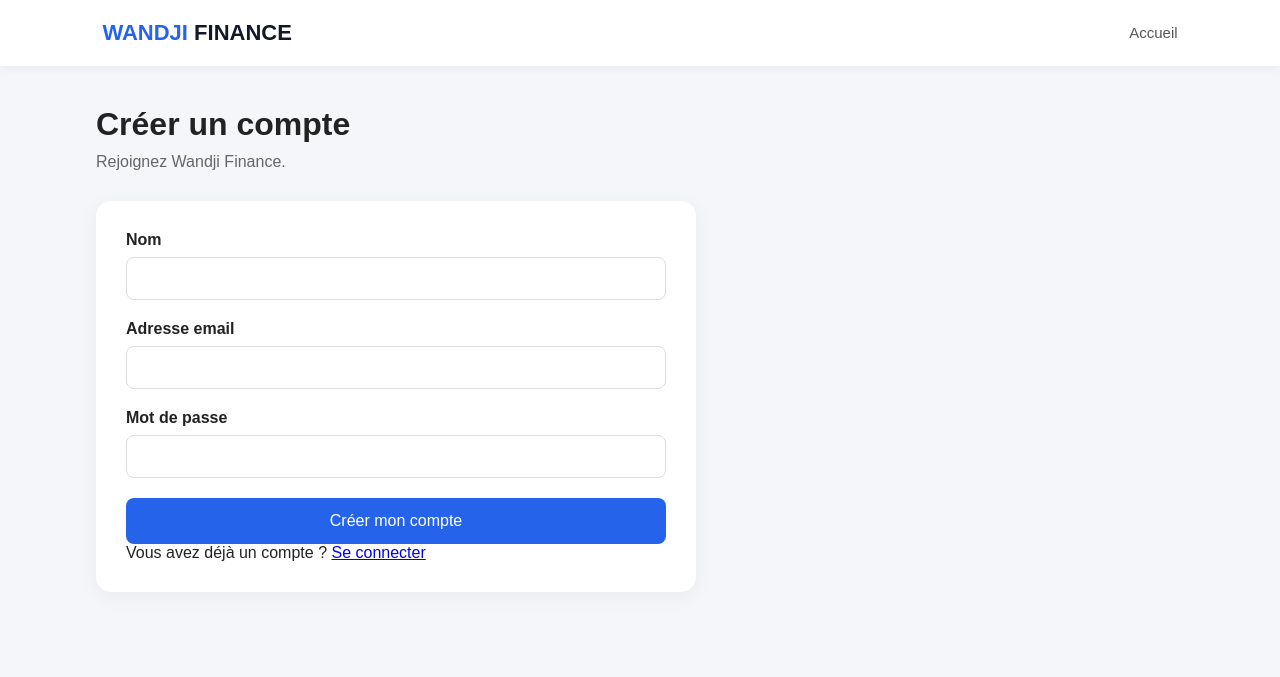
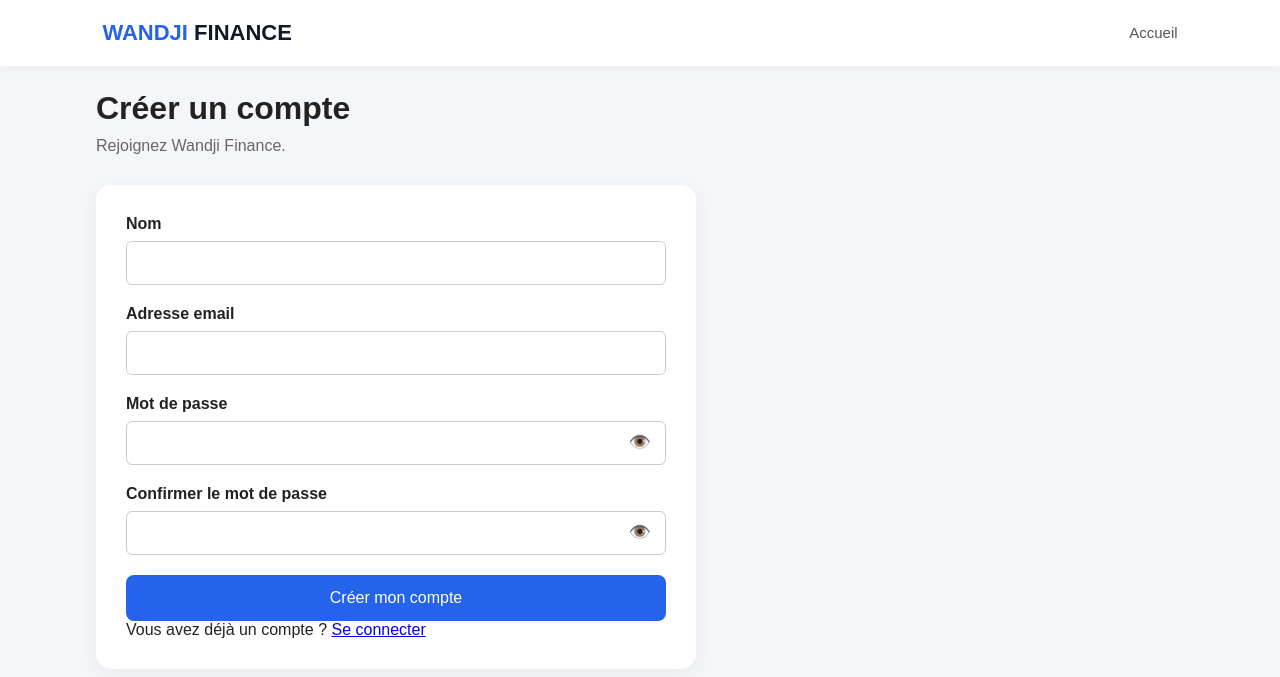
Before and after one commit to ModesteTech/WANDJI-Finance, a Flask app: page /inscription in a window 1280 px wide. Shown: the top 677 px of the page. Run offline with Flask 3, Linux system fonts and the light colour scheme; some libraries are stand-ins or nearby versions.

Commit message:
Ajout validation mot de passe

```diff
--- a/app.py
+++ b/app.py
@@ -1,5 +1,5 @@
 from flask import Flask, render_template, request,redirect,session
-import os,sqlite3
+import os,sqlite3,re
 from werkzeug.security import generate_password_hash, check_password_hash
 
 
@@ -444,6 +444,14 @@ def inscription():
         nom = request.form["nom"]
         email = request.form["email"]
         mot_de_passe = request.form["mot_de_passe"]
+        if (
+            len(mot_de_passe) < 8
+            or not re.search(r"[A-Z]", mot_de_passe)
+            or not re.search(r"[a-z]", mot_de_passe)
+            or not re.search(r"\d", mot_de_passe)
+            or not re.search(r"[^A-Za-z0-9]", mot_de_passe)
+        ):
+            return "Le mot de passe doit contenir au moins 8 caractères, une majuscule, une minuscule, un chiffre et un caractère spécial.", 400
 
         mot_de_passe_hash = generate_password_hash(mot_de_passe)
 
@@ -463,9 +471,9 @@ def inscription():
 
         # Connexion automatique après inscription
         utilisateur = execute_query(conn, """
-            SELECT * FROM utilisateurs
-            WHERE email = ?
-        """, (email,)).fetchone()
+                SELECT * FROM utilisateurs
+                WHERE email = ?
+            """, (email,)).fetchone()
 
         conn.close()
 
@@ -475,6 +483,7 @@ def inscription():
         return redirect("/")
 
     return render_template("inscriptions.html")
+
 @app.route("/connexion", methods=["GET", "POST"])
 def connexion():
     if request.method == "POST":
--- a/static/script.js
+++ b/static/script.js
@@ -1,4 +1,38 @@
+function togglePassword(id) {
+    const password = document.getElementById(id);
 
-function messageBienvenue() {
-    alert("Bienvenue sur Wandji Finance !");
+    if (password.type === "password") {
+        password.type = "text";
+    } else {
+        password.type = "password";
+    }
 }
+
+function verifierMotDePasse() {
+    const motDePasse = document.getElementById("mot_de_passe").value;
+    const confirmation = document.getElementById("confirmation_mot_de_passe").value;
+
+    if (!verifierMotDePasseFort(motDePasse)) {
+        alert("Le mot de passe doit contenir au moins 8 caractères, une majuscule, une minuscule, un chiffre et un caractère spécial.");
+        return false;
+    }
+
+    if (motDePasse !== confirmation) {
+        alert("Les mots de passe ne correspondent pas.");
+        return false;
+    }
+
+    return true;
+}
+
+// mot de passe fort
+
+function verifierMotDePasseFort(motDePasse) {
+    const longueur = motDePasse.length >= 8;
+    const majuscule = /[A-Z]/.test(motDePasse);
+    const minuscule = /[a-z]/.test(motDePasse);
+    const chiffre = /[0-9]/.test(motDePasse);
+    const special = /[^A-Za-z0-9]/.test(motDePasse);
+
+    return longueur && majuscule && minuscule && chiffre && special;
+}
--- a/static/style.css
+++ b/static/style.css
@@ -284,3 +284,56 @@ nav a:hover {
 .revenu small {
     color: #999;
 }
+
+/* css pour l'oeil*/
+
+.form-group {
+    position: relative;
+    margin-bottom: 20px;
+}
+
+.form-group label {
+    display: block;
+    margin-bottom: 8px;
+}
+
+.form-group input {
+    width: 100%;
+    box-sizing: border-box;
+    padding: 12px 45px 12px 12px;
+    font-size: 16px;
+    border: 1px solid #ccc;
+    border-radius: 6px;
+}
+
+.form-group .toggle-password {
+    position: absolute;
+    right: 10px;
+    bottom: 7px;
+
+    width: auto;
+    height: auto;
+
+    padding: 5px;
+    margin: 0;
+
+    background: transparent;
+    border: none;
+
+    cursor: pointer;
+    font-size: 18px;
+}
+
+/*fixer l'en tete*/
+
+.navbar {
+    position: fixed;
+    top: 0;
+    left: 0;
+    width: 100%;
+    z-index: 1000;
+}
+
+.container {
+    padding-top: 50px;
+}
--- a/templates/ajouter_depenses.html
+++ b/templates/ajouter_depenses.html
@@ -21,7 +21,7 @@
 
         <nav>
             <a href="/">Accueil</a>
-            <a href="/ajouter-depense">Dépenses</a>
+            <a href="/ajouter-revenu">+Revenus</a>
         </nav>
 
     </header>
@@ -138,6 +138,7 @@
 
     </main>
 
+    <script src="{{ url_for('static', filename='script.js') }}"></script>
 </body>
 
 </html>
--- a/templates/ajouter_revenus.html
+++ b/templates/ajouter_revenus.html
@@ -130,6 +130,7 @@
 
     </main>
 
+     <script src="{{ url_for('static', filename='script.js') }}"></script>
 </body>
 
 </html>
--- a/templates/historiques.html
+++ b/templates/historiques.html
@@ -24,7 +24,6 @@
         <a href="/">Accueil</a>
         <a href="/ajouter-depense">+Dépenses</a>
         <a href="/ajouter-revenu">+Revenus</a>
-        <a href="/historique">Historique</a>
     </nav>
 
 </header>
@@ -116,6 +115,7 @@
 
 </main>
 
+    <script src="{{ url_for('static', filename='script.js') }}"></script>
 </body>
 
 </html>
--- a/templates/index.html
+++ b/templates/index.html
@@ -204,6 +204,7 @@
 
     </main>
 
+     <script src="{{ url_for('static', filename='script.js') }}"></script>
 </body>
 
 </html>
--- a/templates/inscriptions.html
+++ b/templates/inscriptions.html
@@ -30,7 +30,7 @@
 
         <section class="form-card">
 
-            <form method="POST">
+            <form method="POST" onsubmit="return verifierMotDePasse()">
 
                 <div class="form-group">
                     <label for="nom">Nom</label>
@@ -57,12 +57,46 @@
                 <div class="form-group">
                     <label for="mot_de_passe">Mot de passe</label>
 
+
                     <input
                         type="password"
                         id="mot_de_passe"
                         name="mot_de_passe"
                         required
                     >
+
+
+                    <button
+                        type="button"
+                        class="toggle-password"
+                        onclick="togglePassword('mot_de_passe')">
+                        👁️
+                    </button>
+                </div>
+
+                <div class="form-group">
+
+                        <label for="confirmation_mot_de_passe">
+                            Confirmer le mot de passe
+                        </label>
+
+                    <div class="password-container">
+                        <input
+                            type="password"
+                            id="confirmation_mot_de_passe"
+                            name="confirmation_mot_de_passe"
+                            required
+                        >
+
+                        <button
+                            type="button"
+                            class="toggle-password"
+                            onclick="togglePassword('confirmation_mot_de_passe')"
+                        >
+                            👁️
+                        </button>
+                    </div>
+
                 </div>
 
                 <button type="submit">
@@ -80,5 +114,6 @@
 
     </main>
 
+    <script src="{{ url_for('static', filename='script.js') }}"></script>
 </body>
 </html>
```
Also changed, not shown: templates/connexion.html (+8 -0 lines).
